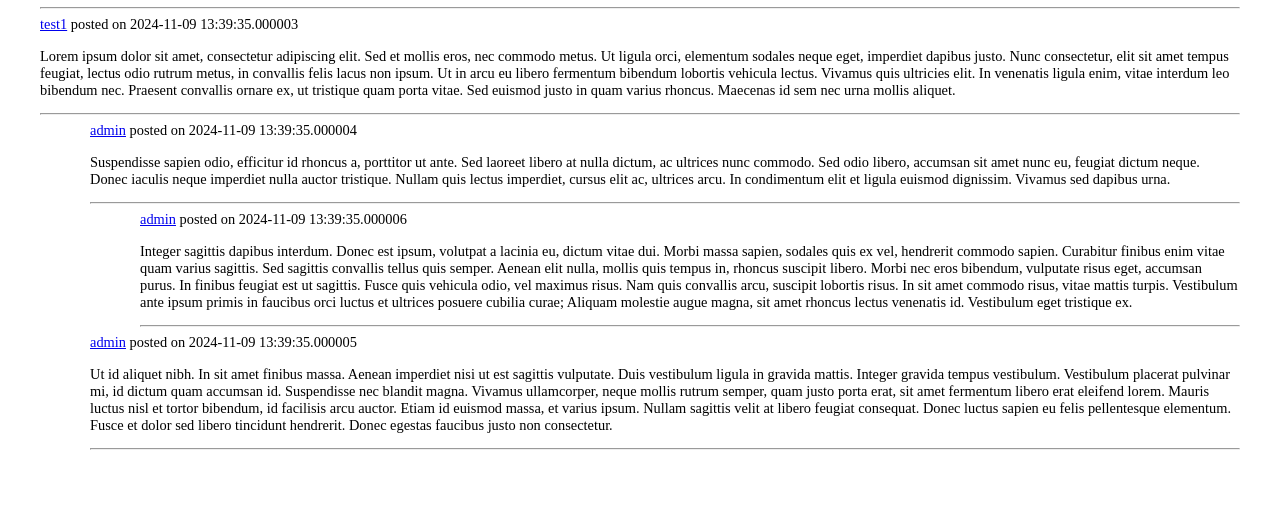
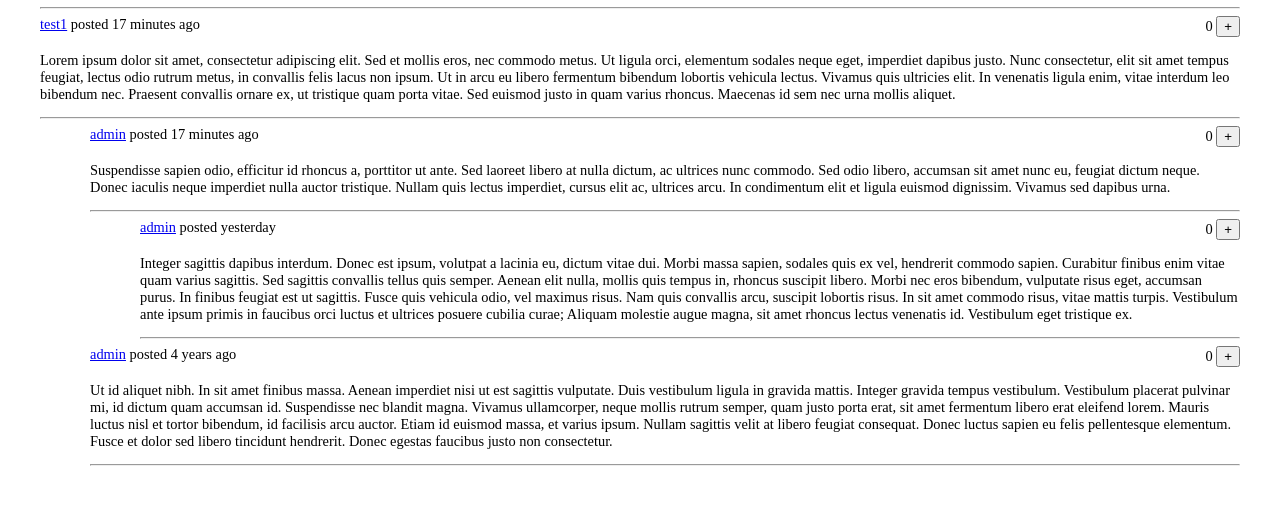
Before and after one commit to rafalbraun/myquora, a Flask app: page /post/1 in a window 1280 px wide. Shown: the part 25-530 px from the top of the page. Run offline with Flask 3, Linux system fonts and the light colour scheme; data comes from the database, SQL or seed files in the repository; data that the repository does not hold is empty; some libraries are stand-ins or nearby versions.

Commit message:
working upvotes, working datetimes

```diff
--- a/app.py
+++ b/app.py
@@ -1,11 +1,11 @@
-from flask import Flask, render_template, url_for, flash, redirect, request, make_response, jsonify, abort
+from flask import Flask, Markup, render_template, url_for, flash, redirect, request, make_response, jsonify, abort
 from flask_bcrypt import Bcrypt
 from flask_login import LoginManager, UserMixin, login_user, current_user, logout_user, login_required
 from flask_mail import Mail, Message
 from flask_sqlalchemy import SQLAlchemy
 from itsdangerous import TimedJSONWebSignatureSerializer as Serializer
 from config import Config
-from models import db, bcrypt, User, Post, Report, Notification
+from models import db, bcrypt, User, Post, Report, Notification, Upvote
 from forms import CreatePostForm, UpdatePostForm, DeletePostForm, CreateCommentForm, ReportPostForm, LoginForm
 from dotenv import load_dotenv
 from werkzeug.utils import secure_filename
@@ -31,10 +31,10 @@ with app.app_context():
     db.create_all()
     db.session.add(User(id=1,username="test1", email="test1@gmail.com", password=bcrypt.generate_password_hash("test1").decode('utf-8')))
     db.session.add(User(id=2,username="admin", email="admin@gmail.com", password=bcrypt.generate_password_hash("admin").decode('utf-8')))
-    db.session.add(Post(id=1,rid=1,pid=1,level=0,created_by_id=1,content="Lorem ipsum dolor sit amet, consectetur adipiscing elit. Sed et mollis eros, nec commodo metus. Ut ligula orci, elementum sodales neque eget, imperdiet dapibus justo. Nunc consectetur, elit sit amet tempus feugiat, lectus odio rutrum metus, in convallis felis lacus non ipsum. Ut in arcu eu libero fermentum bibendum lobortis vehicula lectus. Vivamus quis ultricies elit. In venenatis ligula enim, vitae interdum leo bibendum nec. Praesent convallis ornare ex, ut tristique quam porta vitae. Sed euismod justo in quam varius rhoncus. Maecenas id sem nec urna mollis aliquet.", comments=3))
-    db.session.add(Post(id=2,rid=1,pid=1,level=1,created_by_id=2,content="Suspendisse sapien odio, efficitur id rhoncus a, porttitor ut ante. Sed laoreet libero at nulla dictum, ac ultrices nunc commodo. Sed odio libero, accumsan sit amet nunc eu, feugiat dictum neque. Donec iaculis neque imperdiet nulla auctor tristique. Nullam quis lectus imperdiet, cursus elit ac, ultrices arcu. In condimentum elit et ligula euismod dignissim. Vivamus sed dapibus urna."))
-    db.session.add(Post(id=3,rid=1,pid=1,level=1,created_by_id=2,content="Ut id aliquet nibh. In sit amet finibus massa. Aenean imperdiet nisi ut est sagittis vulputate. Duis vestibulum ligula in gravida mattis. Integer gravida tempus vestibulum. Vestibulum placerat pulvinar mi, id dictum quam accumsan id. Suspendisse nec blandit magna. Vivamus ullamcorper, neque mollis rutrum semper, quam justo porta erat, sit amet fermentum libero erat eleifend lorem. Mauris luctus nisl et tortor bibendum, id facilisis arcu auctor. Etiam id euismod massa, et varius ipsum. Nullam sagittis velit at libero feugiat consequat. Donec luctus sapien eu felis pellentesque elementum. Fusce et dolor sed libero tincidunt hendrerit. Donec egestas faucibus justo non consectetur."))
-    db.session.add(Post(id=4,rid=1,pid=2,level=2,created_by_id=2,content="Integer sagittis dapibus interdum. Donec est ipsum, volutpat a lacinia eu, dictum vitae dui. Morbi massa sapien, sodales quis ex vel, hendrerit commodo sapien. Curabitur finibus enim vitae quam varius sagittis. Sed sagittis convallis tellus quis semper. Aenean elit nulla, mollis quis tempus in, rhoncus suscipit libero. Morbi nec eros bibendum, vulputate risus eget, accumsan purus. In finibus feugiat est ut sagittis. Fusce quis vehicula odio, vel maximus risus. Nam quis convallis arcu, suscipit lobortis risus. In sit amet commodo risus, vitae mattis turpis. Vestibulum ante ipsum primis in faucibus orci luctus et ultrices posuere cubilia curae; Aliquam molestie augue magna, sit amet rhoncus lectus venenatis id. Vestibulum eget tristique ex."))
+    db.session.add(Post(id=1,rid=1,pid=1,level=0,created_by_id=1,created_at=datetime(2024, 11, 9, 10, 56, 20),content="Lorem ipsum dolor sit amet, consectetur adipiscing elit. Sed et mollis eros, nec commodo metus. Ut ligula orci, elementum sodales neque eget, imperdiet dapibus justo. Nunc consectetur, elit sit amet tempus feugiat, lectus odio rutrum metus, in convallis felis lacus non ipsum. Ut in arcu eu libero fermentum bibendum lobortis vehicula lectus. Vivamus quis ultricies elit. In venenatis ligula enim, vitae interdum leo bibendum nec. Praesent convallis ornare ex, ut tristique quam porta vitae. Sed euismod justo in quam varius rhoncus. Maecenas id sem nec urna mollis aliquet.", comments=3))
+    db.session.add(Post(id=2,rid=1,pid=1,level=1,created_by_id=2,created_at=datetime(2024, 11, 9, 10, 56, 20),content="Suspendisse sapien odio, efficitur id rhoncus a, porttitor ut ante. Sed laoreet libero at nulla dictum, ac ultrices nunc commodo. Sed odio libero, accumsan sit amet nunc eu, feugiat dictum neque. Donec iaculis neque imperdiet nulla auctor tristique. Nullam quis lectus imperdiet, cursus elit ac, ultrices arcu. In condimentum elit et ligula euismod dignissim. Vivamus sed dapibus urna."))
+    db.session.add(Post(id=3,rid=1,pid=1,level=1,created_by_id=2,created_at=datetime(2020, 5, 17, 10, 56, 20),content="Ut id aliquet nibh. In sit amet finibus massa. Aenean imperdiet nisi ut est sagittis vulputate. Duis vestibulum ligula in gravida mattis. Integer gravida tempus vestibulum. Vestibulum placerat pulvinar mi, id dictum quam accumsan id. Suspendisse nec blandit magna. Vivamus ullamcorper, neque mollis rutrum semper, quam justo porta erat, sit amet fermentum libero erat eleifend lorem. Mauris luctus nisl et tortor bibendum, id facilisis arcu auctor. Etiam id euismod massa, et varius ipsum. Nullam sagittis velit at libero feugiat consequat. Donec luctus sapien eu felis pellentesque elementum. Fusce et dolor sed libero tincidunt hendrerit. Donec egestas faucibus justo non consectetur."))
+    db.session.add(Post(id=4,rid=1,pid=2,level=2,created_by_id=2,created_at=datetime(2024, 11, 8, 10, 56, 20),content="Integer sagittis dapibus interdum. Donec est ipsum, volutpat a lacinia eu, dictum vitae dui. Morbi massa sapien, sodales quis ex vel, hendrerit commodo sapien. Curabitur finibus enim vitae quam varius sagittis. Sed sagittis convallis tellus quis semper. Aenean elit nulla, mollis quis tempus in, rhoncus suscipit libero. Morbi nec eros bibendum, vulputate risus eget, accumsan purus. In finibus feugiat est ut sagittis. Fusce quis vehicula odio, vel maximus risus. Nam quis convallis arcu, suscipit lobortis risus. In sit amet commodo risus, vitae mattis turpis. Vestibulum ante ipsum primis in faucibus orci luctus et ultrices posuere cubilia curae; Aliquam molestie augue magna, sit amet rhoncus lectus venenatis id. Vestibulum eget tristique ex."))
     db.session.commit()
 
 @login_manager.user_loader
@@ -122,6 +122,32 @@ def post(id):
 
     return render_template('post.html', post=root, form1=form1, form2=form2, id=root.id)
 
+@app.route('/upvote', methods=['POST'])
+def post_upvote():
+    data = request.json
+    post_id = data.get('postId')
+    user_id = current_user.id  # Assuming current_user is set up with Flask-Login
+
+    # Check if the upvote already exists
+    existing_upvote = Upvote.query.filter_by(uid=user_id, pid=post_id).first()
+
+    if existing_upvote:
+        # If the upvote exists, delete it (cancel upvote)
+        db.session.delete(existing_upvote)
+        action = "removed"
+    else:
+        # If it doesn't exist, add a new upvote
+        new_upvote = Upvote(uid=user_id, pid=post_id)
+        db.session.add(new_upvote)
+        action = "added"
+
+    db.session.commit()
+
+    # Get the updated count of upvotes for the post
+    upvote_count = Upvote.query.filter_by(pid=post_id).count()
+
+    return jsonify(upvote_count=upvote_count, action=action)
+
 @app.route("/user/<int:id>")
 def user(id):
     page = db.paginate(db.select(Post).filter(
@@ -197,5 +223,12 @@ def notifications():
 def not_found(e):
     return render_template("404.html")
 
+@app.template_filter('humanize_date')
+def _jinja2_filter_datetime(date):
+    now = datetime.now()
+    diff = now - date
+    tooltip_date = date.strftime('%Y-%m-%d %H:%M:%S')
+    return Markup(f'<span class="datetime" title="{tooltip_date}">{tooltip_date}</span>')
+
 if __name__=="__main__":
     app.run(debug=True, host='0.0.0.0', port=8080)
--- a/forms.py
+++ b/forms.py
@@ -5,11 +5,11 @@ from wtforms.validators import DataRequired, Length, Email, EqualTo, ValidationE
 from models import Post, User
 
 class CreatePostForm(FlaskForm):
-    content = TextAreaField('Content', validators=[DataRequired(), Length(max=2000)])
+    content = TextAreaField('Content', validators=[DataRequired(), Length(max=5000)])
     submit = SubmitField('create')
 
 class UpdatePostForm(FlaskForm):
-    content = TextAreaField('Content', validators=[DataRequired(), Length(max=2000)])
+    content = TextAreaField('Content', validators=[DataRequired(), Length(max=10000)])
     submit = SubmitField('update')
 
 class DeletePostForm(FlaskForm):
@@ -17,7 +17,7 @@ class DeletePostForm(FlaskForm):
     submit = SubmitField('confirm')
 
 class CreateCommentForm(FlaskForm):
-    content = TextAreaField('Content', validators=[DataRequired(), Length(max=2000)])
+    content = TextAreaField('Content', validators=[DataRequired(), Length(max=10000)])
     rid = IntegerField('', validators=[DataRequired()])
     pid = IntegerField('', validators=[DataRequired()])
     submit1 = SubmitField('create')
--- a/static/css/style.css
+++ b/static/css/style.css
@@ -30,3 +30,8 @@ textarea {
     width: 100%;
     resize: vertical;
 }
+
+.upvoted {
+    background: green;
+    color: white;
+}
--- a/templates/base.html
+++ b/templates/base.html
@@ -32,6 +32,60 @@
 </main>
     <script>
 
+	function humanizeDate(date) {
+	    const now = new Date();
+	    const diff = now - date;
+	    const seconds = Math.floor(diff / 1000);
+	    const minutes = Math.floor(seconds / 60);
+	    const hours = Math.floor(minutes / 60);
+	    const days = Math.floor(hours / 24);
+
+	    if (seconds < 60) return 'just now';
+	    if (seconds < 120) return 'a minute ago';
+	    if (minutes < 60) return `${minutes} minutes ago`;
+	    if (minutes < 120) return 'an hour ago';
+	    if (hours < 24) return `${hours} hours ago`;
+	    if (hours < 48) return 'yesterday';
+	    if (days < 7) return `${days} days ago`;
+	    if (days < 14) return 'last week';
+	    if (days < 30) return `${Math.floor(days / 7)} weeks ago`;
+	    if (days < 365) return `${Math.floor(days / 30)} months ago`;
+	    return `${Math.floor(days / 365)} years ago`;
+	}
+
+	async function handleUpvote(button) {
+	    const postId = button.getAttribute('data-post-id');
+		const label = document.querySelector(`label[for="upvote-${postId}"]`);
+
+	    try {
+	        const response = await fetch('/upvote', {
+	            method: 'POST',
+	            headers: {
+	                'Content-Type': 'application/json'
+	            },
+	            body: JSON.stringify({ postId: postId })
+	        });
+
+	        if (!response.ok) {
+	            throw new Error('Failed to toggle upvote');
+	        }
+
+	        const data = await response.json();
+
+	        label.textContent = data.upvote_count;
+
+	        // Toggle the upvoted class based on the action
+	        if (data.action === "added") {
+	            button.classList.add("upvoted");
+	        } else {
+	            button.classList.remove("upvoted");
+	        }
+	    } catch (error) {
+	        console.error('Error:', error);
+	        button.value = 'Error';
+	    }
+	}
+
     function removeAll() {
         existingForms = document.querySelectorAll('.reply-form');
         existingForms.forEach(function(form) {
@@ -44,6 +98,26 @@
     }
 
 	document.addEventListener("DOMContentLoaded", function() {
+
+	    const datetimeElements = document.querySelectorAll('.datetime');
+
+	    datetimeElements.forEach(element => {
+	        // Get the original UTC date from the tooltip in 'title' attribute
+	        const utcDateStr = element.getAttribute('title');
+
+	        // Parse the UTC date string into a JavaScript Date object as UTC
+	        const dateObj = new Date(utcDateStr + "Z"); // 'Z' denotes UTC time
+
+	        // Convert UTC date to user's local timezone and format it
+	        const localDateStr = dateObj.toLocaleString(); // Converts to user's local timezone
+
+	        // Replace the inner text with the human-readable, adjusted local time
+	        const humanizedText = humanizeDate(dateObj);
+
+	        // Update the element with human-readable text, keep original date in tooltip
+	        element.textContent = humanizedText;
+	        element.setAttribute('title', localDateStr); // Tooltip with local date
+	    });
 
 	    document.querySelectorAll('.reply-btn').forEach(function(button) {
 	        button.addEventListener('click', function() {
--- a/templates/just_post.html
+++ b/templates/just_post.html
@@ -3,15 +3,35 @@
     <div class="container" style="display: flex; justify-content: space-between">
         <div class="left">
             <span>
-                <a href="/user/{{post.created_by_id}}">{{post.created_by.username}}</a> posted on {{post.created_at}}
+                <a href="/user/{{post.created_by_id}}">{{post.created_by.username}}</a>
+
+                posted {{ post.created_at|humanize_date }}
+
             </span>
             {% if post.updated_by_id is not none and post.deleted_by_id is none %}
                 <span>[edited]</span>
             {% endif %}
         </div>
         <div class="right">
+
+            <label for="upvote-{{post.id}}">{{post.upvotes|length}}</label>
+
+            {% if post.upvotes | selectattr("id", "equalto", current_user.id) | list | length > 0 %}
+                <input id="upvote-{{post.id}}" type="button" value="+" data-post-id="{{post.id}}" onclick="handleUpvote(this)" class="upvoted">
+            {% else %}
+                <input id="upvote-{{post.id}}" type="button" value="+" data-post-id="{{post.id}}" onclick="handleUpvote(this)">
+            {% endif %}
+
         </div>
     </div>
+
+    {%if post.upvotes|length > 0%}
+    upvoted by
+    {%endif%}
+
+    {%for vote in post.upvotes %}
+    {{vote.username}}
+    {%endfor%}
 
     <p>{% if post.deleted_by_id is none %}{{ post.content }}{% else %}[post deleted]{% endif %}</p>
 
```
Also changed, not shown: models.py (+8 -0 lines).
